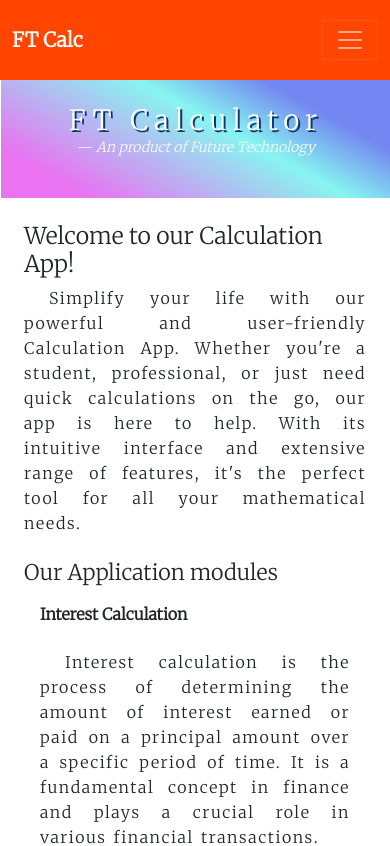
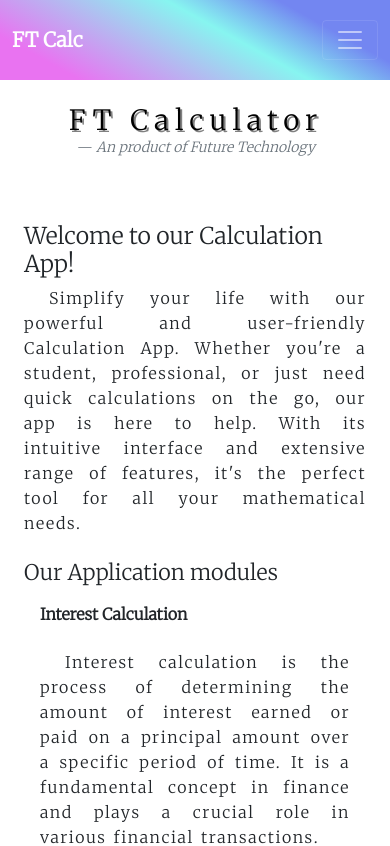
Before and after one commit to Sakrateesh-R/FT-Calc-QA, a React (Create React App) app in the folder frontend/: page / in a window 390 px wide. Shown: the top 846 px of the page. Built offline with nearby package versions, Linux system fonts and the light colour scheme.

Commit message:
CSS updated

```diff
--- a/frontend/src/App.css
+++ b/frontend/src/App.css
@@ -78,6 +78,9 @@ body{
   font-size: 24px;
   letter-spacing: 6px;
 
+}
+figcaption{
+  color:whitesmoke;
 }
 
 
@@ -249,7 +252,23 @@ body{
 
 /* Mobile resolution design */
 @media only screen and (max-width: 820px) {
+  figcaption{
+    color:black;
+  }
 
+  .home-container{
+    background: white;
+    color:black;
+    margin-left: 1px;
+
+  }
+  .blockquote{
+    text-shadow: grey 2px 2px;
+    font-weight: bolder;
+    font-size: 24px;
+    letter-spacing: 6px;
+
+  }
   .Interest-container{
     display:block;
     align-content:center;
@@ -280,10 +299,11 @@ body{
   }
   .navbar{
     display: flex;
-    background-color: orangered;
     font-weight: bolder;
     /* height:7vh; */
     padding: 20px 0;
+    background: rgb(233,115,241);
+    background: linear-gradient(29deg, rgba(233,115,241,1) 15%, rgba(135,245,240,1) 58%, rgba(115,134,241,1) 79%);
   }
   /* Begining of the footer mobile responsive section */
   .Footer-Container{
--- a/frontend/src/static_page/Home.js
+++ b/frontend/src/static_page/Home.js
@@ -52,7 +52,7 @@ export default function Home(){
                         <blockquote class="blockquote">
                             <h1>FT Calculator</h1>
                         </blockquote>
-                        <figcaption class="blockquote-footer text-light">
+                        <figcaption class="blockquote-footer">
                             <i>An product of Future Technology</i>
                         </figcaption>
                         </figure>
```
